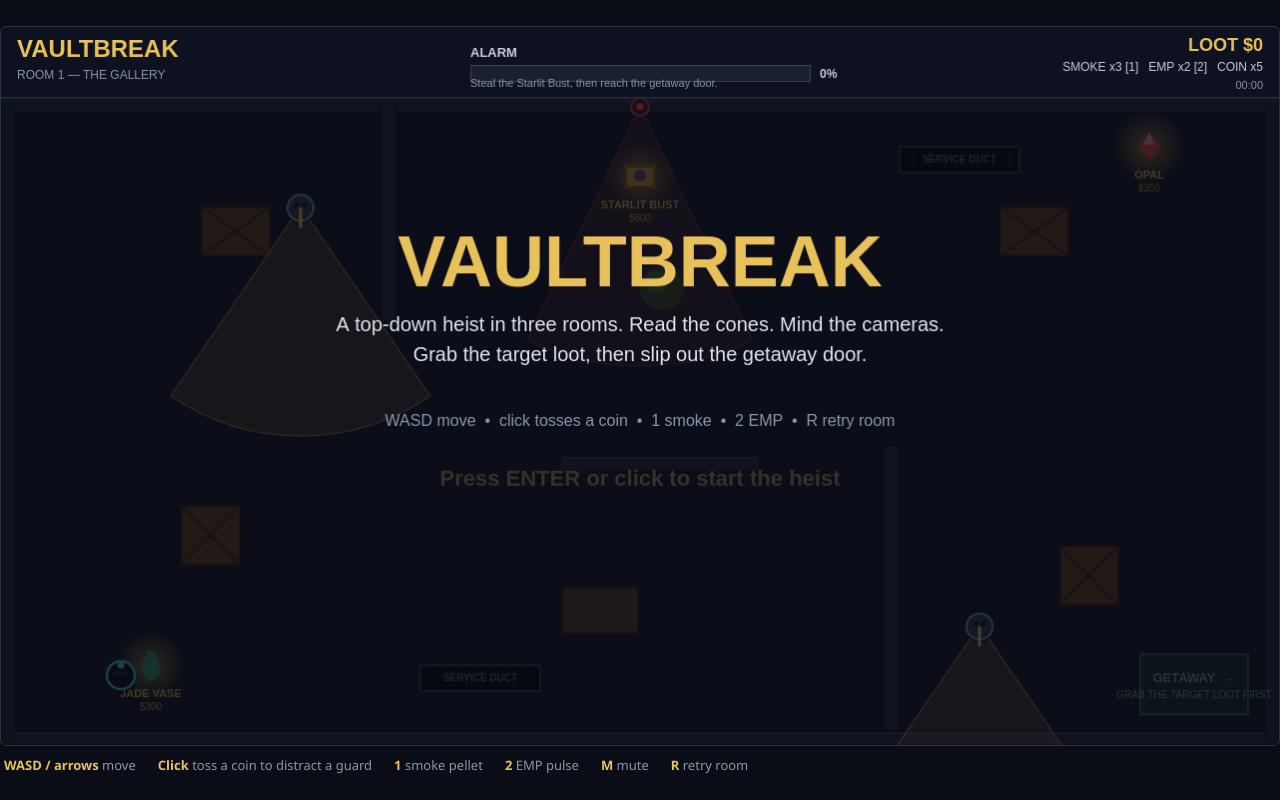
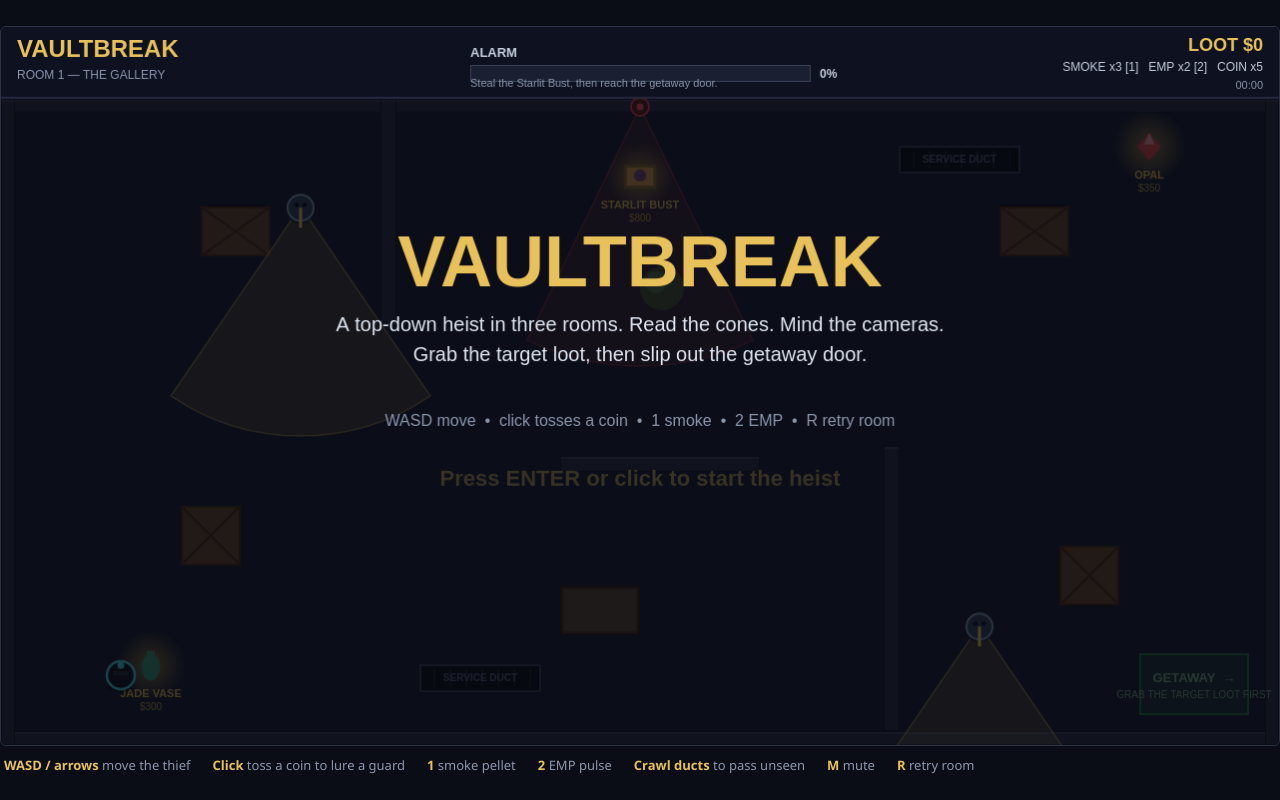
Before and after one commit to DKAnbu/best-heist-game-20261122-0559, a plain HTML site: page game/index.html in a window 1280 px wide. Drawn offline with Linux system fonts and the light colour scheme.

```diff
--- a/game/index.html
+++ b/game/index.html
@@ -3,7 +3,7 @@
 <head>
 <meta charset="utf-8">
 <meta name="viewport" content="width=device-width, initial-scale=1">
-<title>VAULTBREAK — a top-down heist game</title>
+<title>GILDED NIGHT — a museum heist game</title>
 <link rel="icon" href="data:,">
 <link rel="stylesheet" href="style.css">
 </head>
@@ -11,10 +11,11 @@
   <div id="stage">
     <canvas id="game" width="1280" height="720"></canvas>
     <div id="help">
-      <span><b>WASD / arrows</b> move</span>
-      <span><b>Click</b> toss a coin to distract a guard</span>
+      <span><b>WASD / arrows</b> move the thief</span>
+      <span><b>Click</b> toss a coin to lure a guard</span>
       <span><b>1</b> smoke pellet</span>
       <span><b>2</b> EMP pulse</span>
+      <span><b>Crawl ducts</b> to pass unseen</span>
       <span><b>M</b> mute</span>
       <span><b>R</b> retry room</span>
     </div>
```
